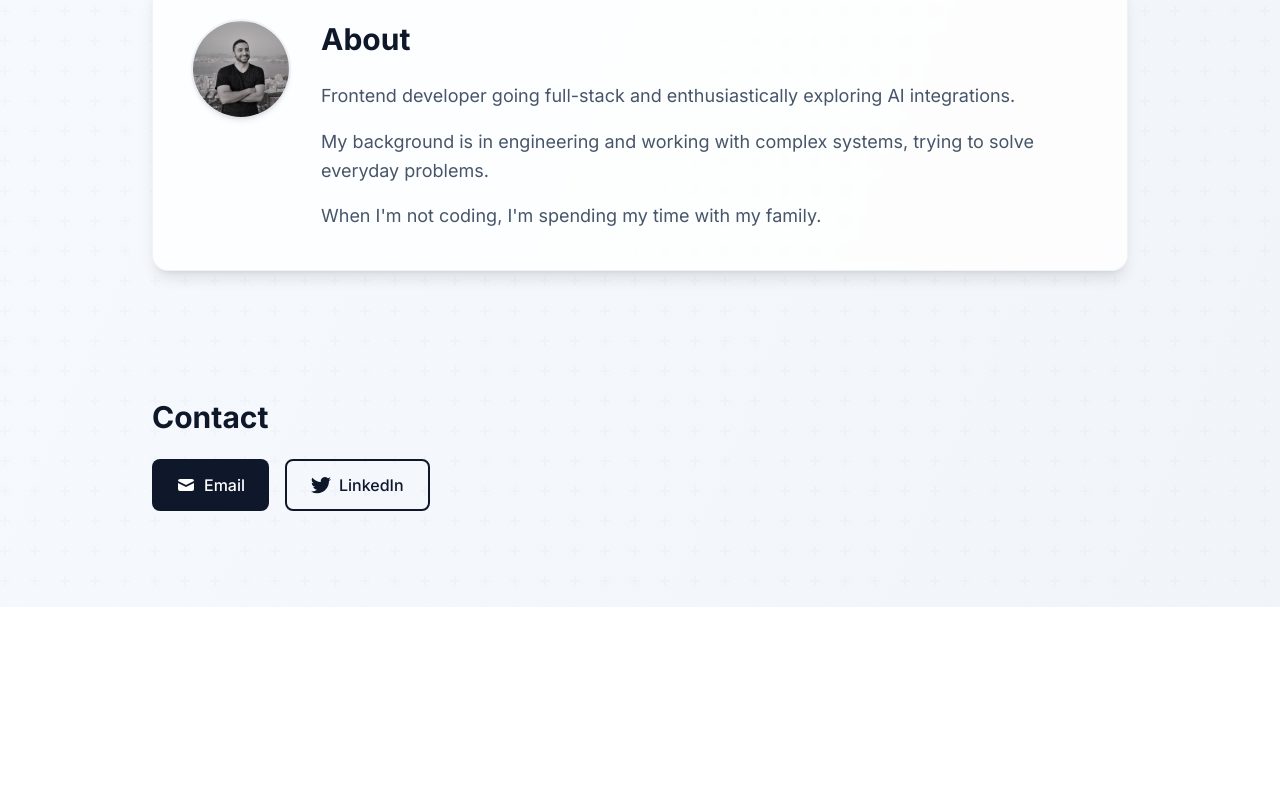
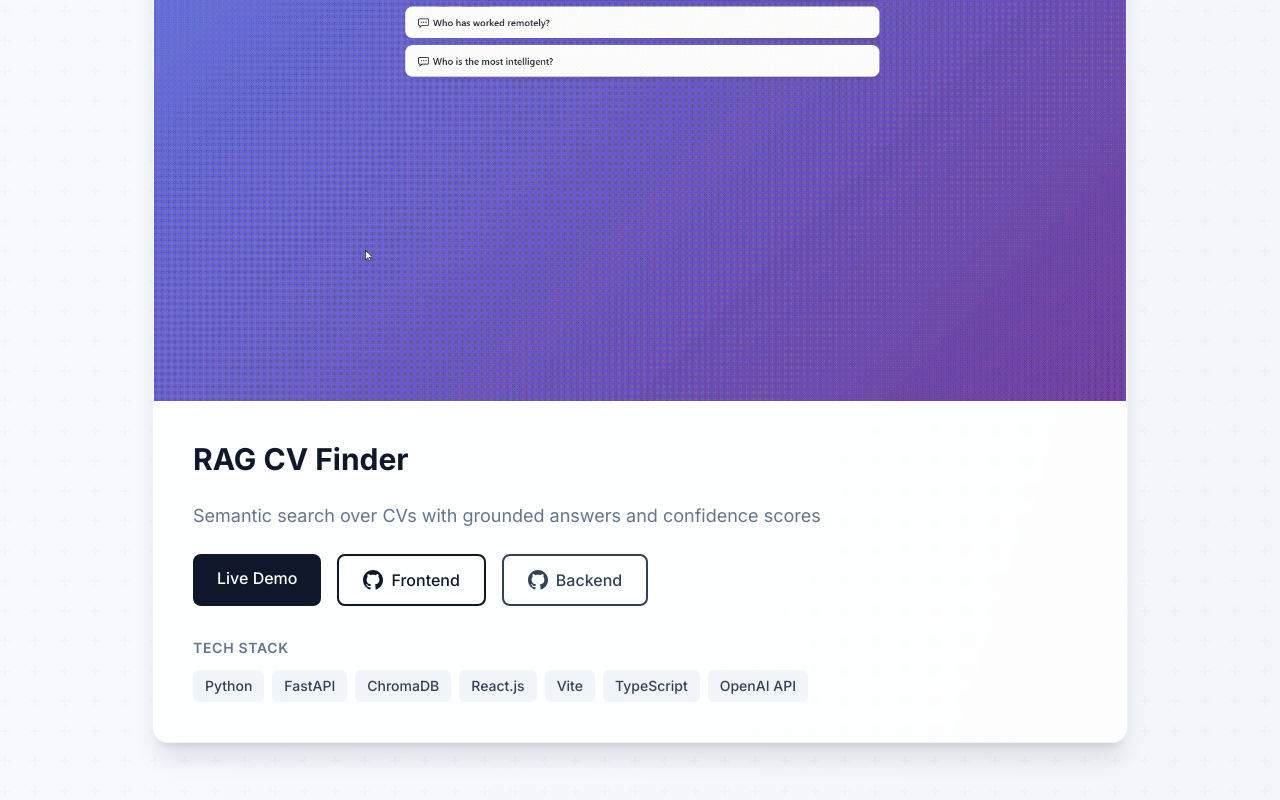
Before and after one commit to mahanmashoof/portfolio2.0, a Next.js app: page / in a window 1280 px wide. Shown: the part 2394-3194 px from the top of the page. Before the commit the page ends 3001 px from the top, so only its background shows below. Built offline with nearby package versions, Linux system fonts and the light colour scheme.

Commit message:
added cv rag demo

```diff
--- a/app/components/ProjectCard.tsx
+++ b/app/components/ProjectCard.tsx
@@ -31,6 +31,7 @@ export default function ProjectCard({
           fill
           className="object-contain"
           priority
+          unoptimized
         />
       </div>
 
--- a/app/page.tsx
+++ b/app/page.tsx
@@ -66,6 +66,24 @@ export default function Home() {
               "Spring Boot",
               "REST API",
               "Tailwind CSS",
+              "OpenAI API",
+            ]}
+          />
+          <ProjectCard
+            title="RAG CV Finder"
+            description="Semantic search over CVs with grounded answers and confidence scores"
+            imageSrc="/rag-cv-demo.gif"
+            imageAlt="CV finder demo"
+            liveUrl="https://rag-cv-demo.vercel.app/"
+            githubFrontendUrl="https://github.com/mahanmashoof/rag-cv-demo/tree/main/FE"
+            githubBackendUrl="https://github.com/mahanmashoof/rag-cv-demo/tree/main/BE"
+            techStack={[
+              "Python",
+              "FastAPI",
+              "ChromaDB",
+              "React.js",
+              "Vite",
+              "TypeScript",
               "OpenAI API",
             ]}
           />
```
Also changed, not shown: public/rag-cv-demo.gif (added).
